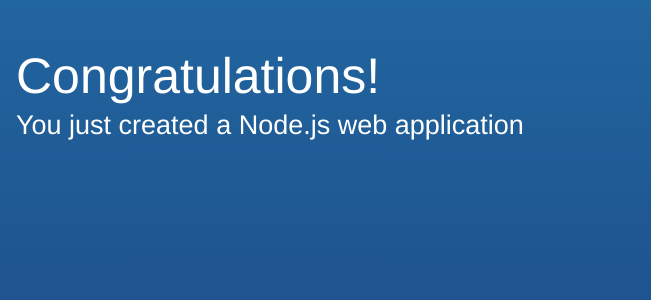
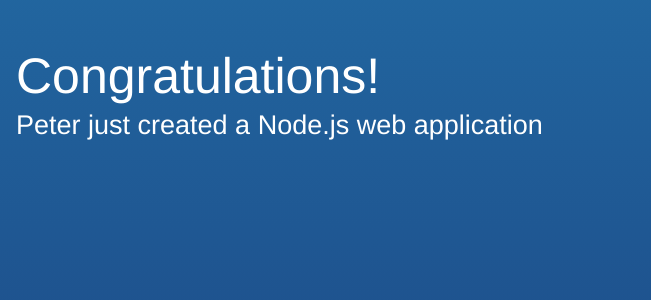
Before and after one commit to petgru/DoItLikeEisenhower, a website: page public/index.html in a window 1280 px wide. Shown: the part 234-534 px from the top of the page, 629-1280 px from the left. Drawn offline with Linux system fonts and the light colour scheme.

Commit message:
Test update

```diff
--- a/public/index.html
+++ b/public/index.html
@@ -59,7 +59,7 @@
             <a class="twitter-link" href="http://twitter.com/home/?status=I%20created%20a%20project%20with%20AWS%20CodeStar!%20%23AWS%20%23AWSCodeStar%20https%3A%2F%2Faws.amazon.com%2Fcodestar"><img src="img/tweet.svg" /></a>
             <div class="text">
                 <h1>Congratulations!</h1>
-                <h2>You just created a Node.js web application</h2>
+                <h2>Peter just created a Node.js web application</h2>
             </div>
         </div>
     </div>
```
